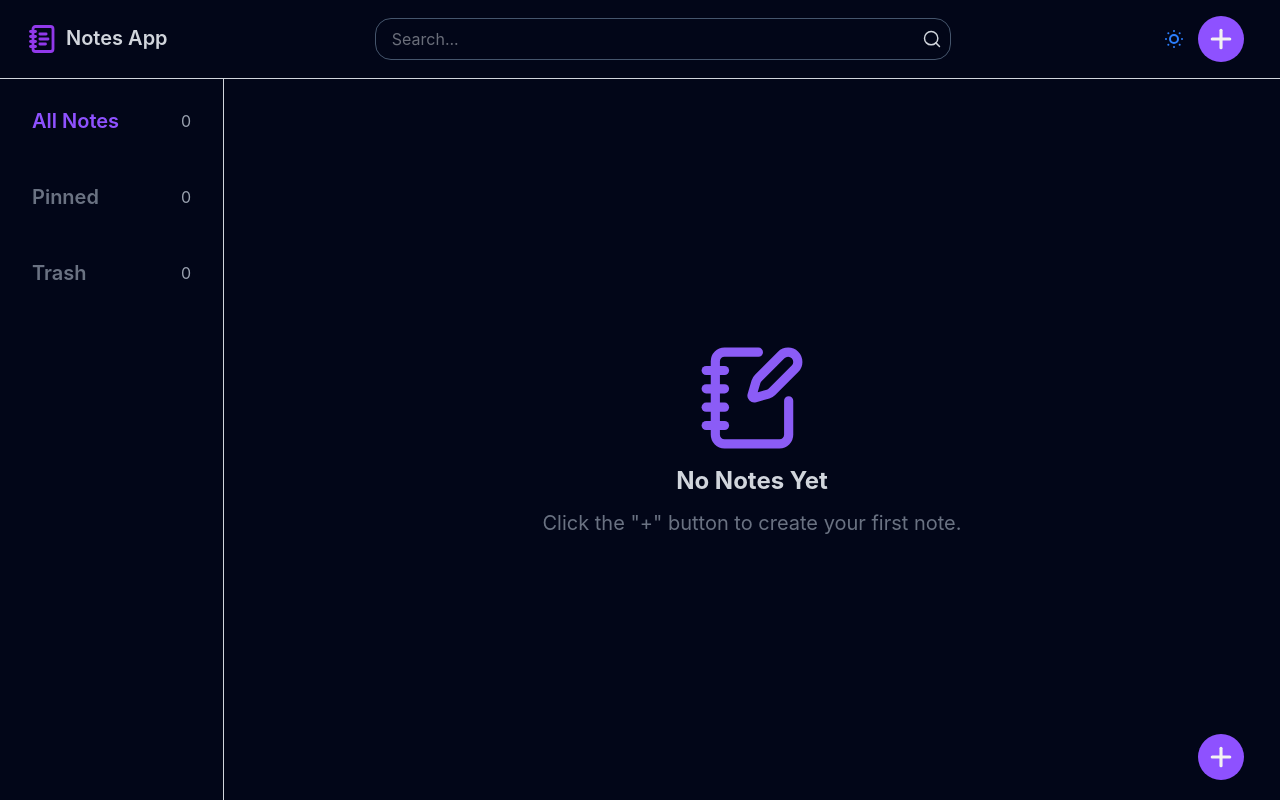
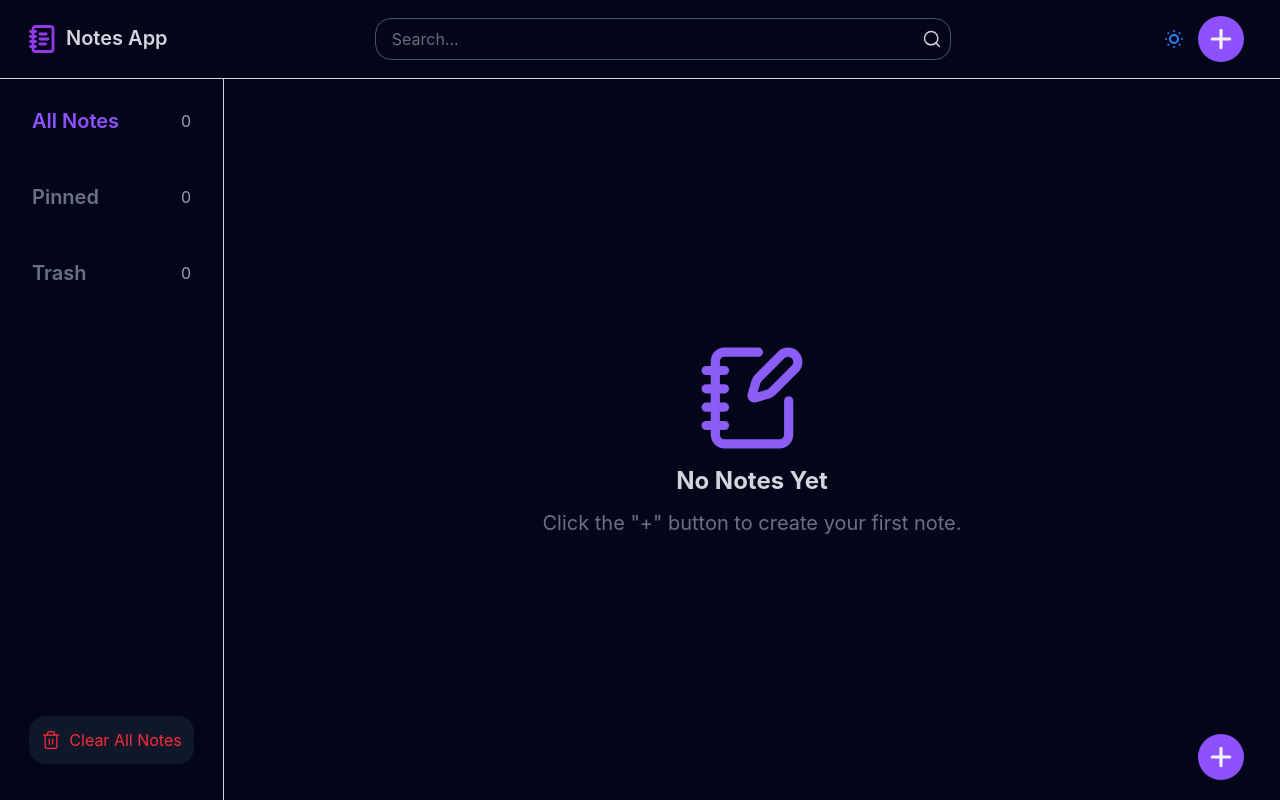
Before and after one commit to gixxing/Notes-App, a React (Vite) app: page / in a window 1280 px wide. Built offline with nearby package versions, Linux system fonts and the light colour scheme.

Commit message:
feat: add delete all notes button to sidebar

```diff
--- a/src/components/Sidebar.jsx
+++ b/src/components/Sidebar.jsx
@@ -1,8 +1,9 @@
 import React, { useState } from 'react'
 import { useDispatch, useSelector } from 'react-redux';
 import { closeSidebar, toggleSidebar } from '../features/ui/uiSlice';
-import { Menu} from 'lucide-react';
+import { Menu, Trash2} from 'lucide-react';
 import { NavLink } from 'react-router';
+import { deleteAllNotes } from '../features/notes/notesSlice';
 
 function Sidebar() {
 
@@ -10,11 +11,12 @@ function Sidebar() {
   const dispatch = useDispatch();
 
   const notes = useSelector((state) => state.notes.notes);
-  const notesCount = notes.filter((note) => !note.isDelted).length;
+  const notesCount = notes.filter((note) => !note.isDeleted).length;
   const pinnedCount = notes.filter((note) => note.pinned && !note.isDeleted).length;
   const trashCount = notes.filter((note) => note.isDeleted).length;
 
   return (
+    <div className='flex flex-col justify-between items-center h-full'>
       <div className="flex justify-between flex-col w-full gap-4 ">
         {isSidebarOpen && (
           <div className='flex gap-2 border-b-2 dark:border-b dark:text-gray-300 border-gray-300 py-5 pl-3'>
@@ -69,7 +71,17 @@ function Sidebar() {
             {trashCount}
           </p>
         </div>
+      </div>
 
+      <div
+        className='flex gap-2 justify-center items-center mb-6 text-red-500 border-2 dark:bg-slate-900 dark:border-none p-3 rounded-2xl cursor-pointer'
+        onClick={() => dispatch(deleteAllNotes())}
+      >
+        <Trash2 size={20} strokeWidth={1.5} />
+        <p>
+          Clear All Notes
+        </p>
+      </div>
     </div>
   );
 }
--- a/src/features/notes/notesSlice.js
+++ b/src/features/notes/notesSlice.js
@@ -36,6 +36,13 @@ const notesSlice = createSlice({
       }
     },
 
+    deleteAllNotes: (state) => {
+      state.notes.forEach((note) => {
+        note.isDeleted = true;
+        note.pinned = false;
+      });
+    },
+
     deletePermanently: (state, action) => {
       state.notes = state.notes.filter((note) => note.id !== action.payload)
     },
@@ -66,6 +73,7 @@ export const {
   setPinned,
   restoreNote,
   deletePermanently,
+  deleteAllNotes,
  } = notesSlice.actions;
 
 export default notesSlice.reducer;
```
Lines whose indentation alone changed are shown as unchanged.
